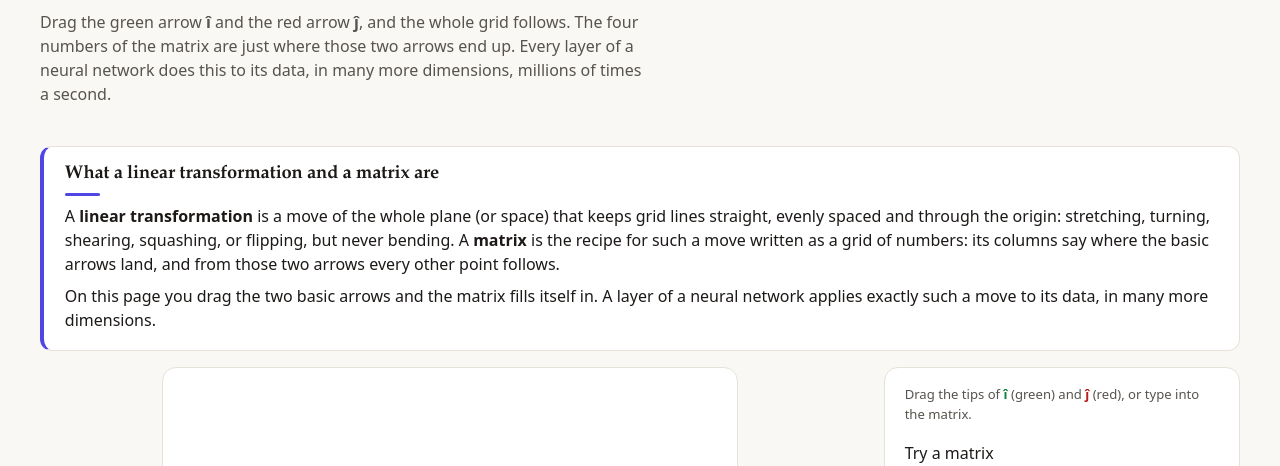
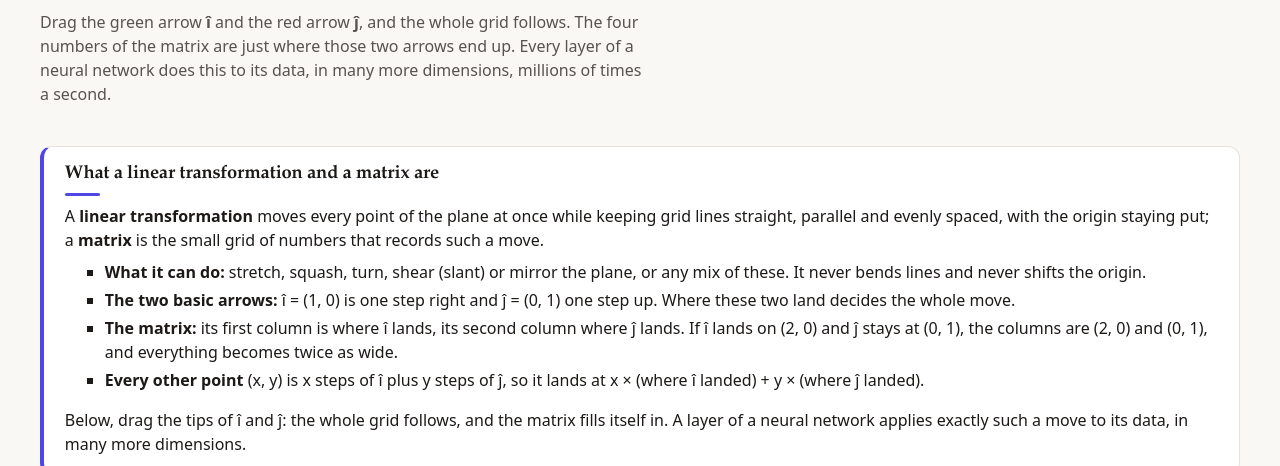
Before and after one commit to sarathsp06/lilavati, a plain HTML site: page web/linear-transformations/index.html in a window 1280 px wide. Shown: the part 274-740 px from the top of the page. Drawn offline with nearby package versions, Linux system fonts and the light colour scheme; a script that the page names is missing.

Commit message:
Linear transformations: say plainly what a linear transformation and a matrix are
One sentence and four bullets: what the move can do, the basic arrows î and ĵ, columns as their landing spots,
and where any other point goes. The readout names the moved î and ĵ instead of a bare 1.0·(green).

Co-Authored-By: Claude Opus 5.5 (1M context) <noreply@anthropic.com>

```diff
--- a/web/linear-transformations/app.js
+++ b/web/linear-transformations/app.js
@@ -27,7 +27,7 @@ function draw(s) {
   basis(P, m);
   P.arrow(ax, ay, COL.v, { label: 'Av' });
   const d = det2(...s.m);
-  $('say').innerHTML = `v = ${vec(...v, 1)} lands at <b>Av = ${vec(ax, ay)}</b> = ${fmt(v[0], 1)}·(green) + ${fmt(v[1], 1)}·(red). Areas × ${fmt(d)}${Math.abs(d) < 1e-9 ? ' (squashed: no way back)' : ''}.`;
+  $('say').innerHTML = `v = ${vec(...v, 1)} lands at <b>Av = ${vec(ax, ay)}</b> = ${fmt(v[0], 1)} × (green î) + ${fmt(v[1], 1)} × (red ĵ). Areas × ${fmt(d)}${Math.abs(d) < 1e-9 ? ' (squashed: no way back)' : ''}.`;
   explain(s.m);
 }
 
--- a/web/linear-transformations/index.html
+++ b/web/linear-transformations/index.html
@@ -18,7 +18,14 @@
 
     <section id="what" data-label="What it is" class="block what reveal">
       <h2>What a linear transformation and a matrix are</h2>
-      <p>A <strong>linear transformation</strong> is a move of the whole plane (or space) that keeps grid lines straight, evenly spaced and through the origin: stretching, turning, shearing, squashing, or flipping, but never bending. A <strong>matrix</strong> is the recipe for such a move written as a grid of numbers: its columns say where the basic arrows land, and from those two arrows every other point follows.</p><p>On this page you drag the two basic arrows and the matrix fills itself in. A layer of a neural network applies exactly such a move to its data, in many more dimensions.</p>
+      <p>A <strong>linear transformation</strong> moves every point of the plane at once while keeping grid lines straight, parallel and evenly spaced, with the origin staying put; a <strong>matrix</strong> is the small grid of numbers that records such a move.</p>
+      <ul>
+        <li><strong>What it can do:</strong> stretch, squash, turn, shear (slant) or mirror the plane, or any mix of these. It never bends lines and never shifts the origin.</li>
+        <li><strong>The two basic arrows:</strong> î = (1, 0) is one step right and ĵ = (0, 1) one step up. Where these two land decides the whole move.</li>
+        <li><strong>The matrix:</strong> its first column is where î lands, its second column where ĵ lands. If î lands on (2, 0) and ĵ stays at (0, 1), the columns are (2, 0) and (0, 1), and everything becomes twice as wide.</li>
+        <li><strong>Every other point</strong> (x, y) is x steps of î plus y steps of ĵ, so it lands at x × (where î landed) + y × (where ĵ landed).</li>
+      </ul>
+      <p>Below, drag the tips of î and ĵ: the whole grid follows, and the matrix fills itself in. A layer of a neural network applies exactly such a move to its data, in many more dimensions.</p>
     </section>
 
     <section id="play" data-label="Play">
```
